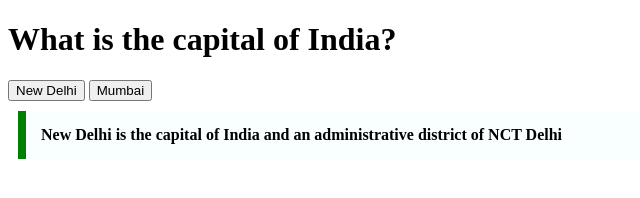
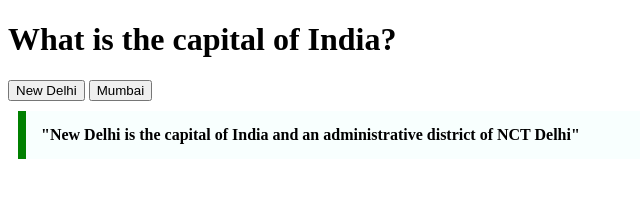
Before and after one commit to acciojob/trivia-RajnandaniPawar, a website: page main.html in a window 1280 px wide. Shown: the full height of the page, 0-640 px from the left. Drawn offline with Linux system fonts and the light colour scheme.

Commit message:
created a submission

```diff
--- a/main.html
+++ b/main.html
@@ -14,7 +14,7 @@
 			 <button type='radio'>New Delhi</button>
 			 <button type='radio'>Mumbai</button>
 		 </form>
-		<blockquote>New Delhi is the capital of India and an administrative district of NCT Delhi</blockquote>
+		<blockquote>"New Delhi is the capital of India and an administrative district of NCT Delhi"</blockquote>
 	</div>
 
     <script type="text/javascript" src="./script.js">
```
